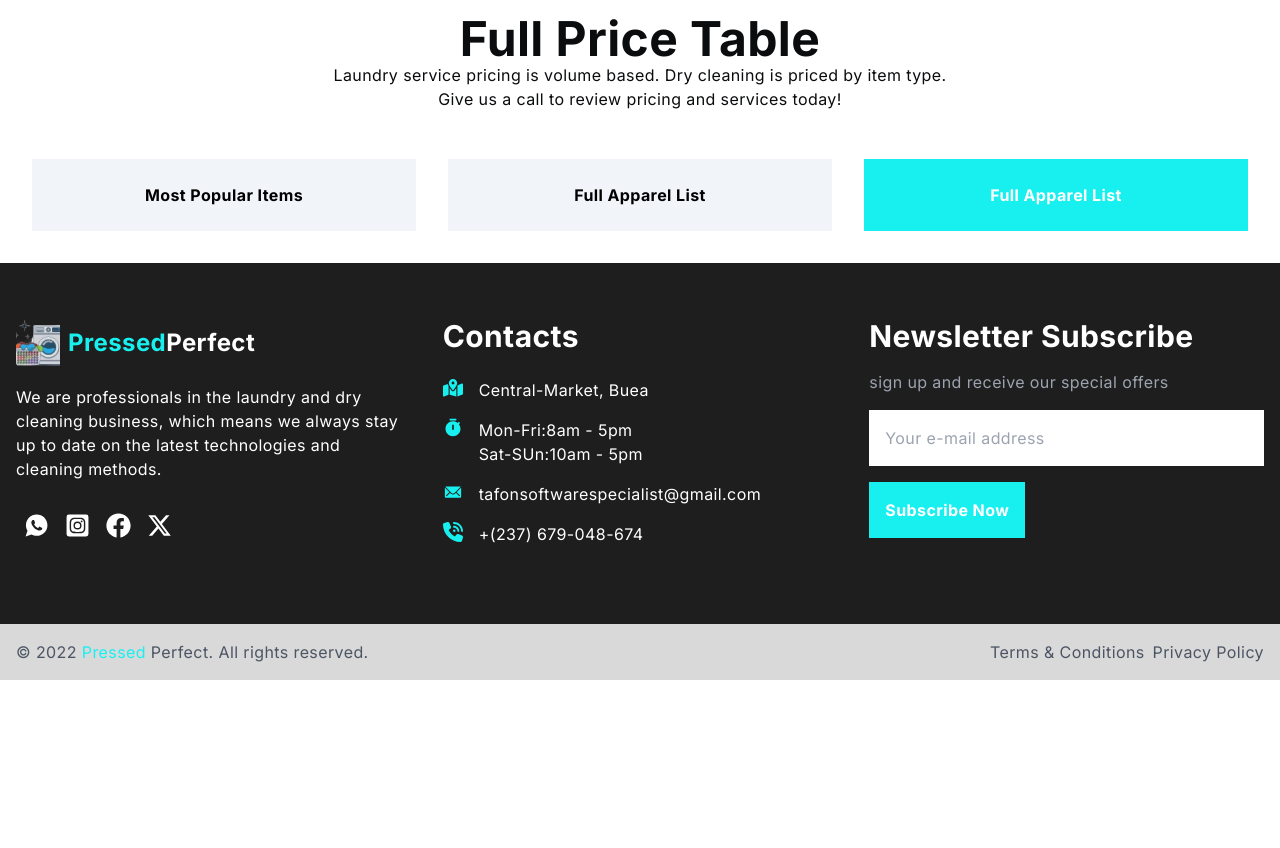
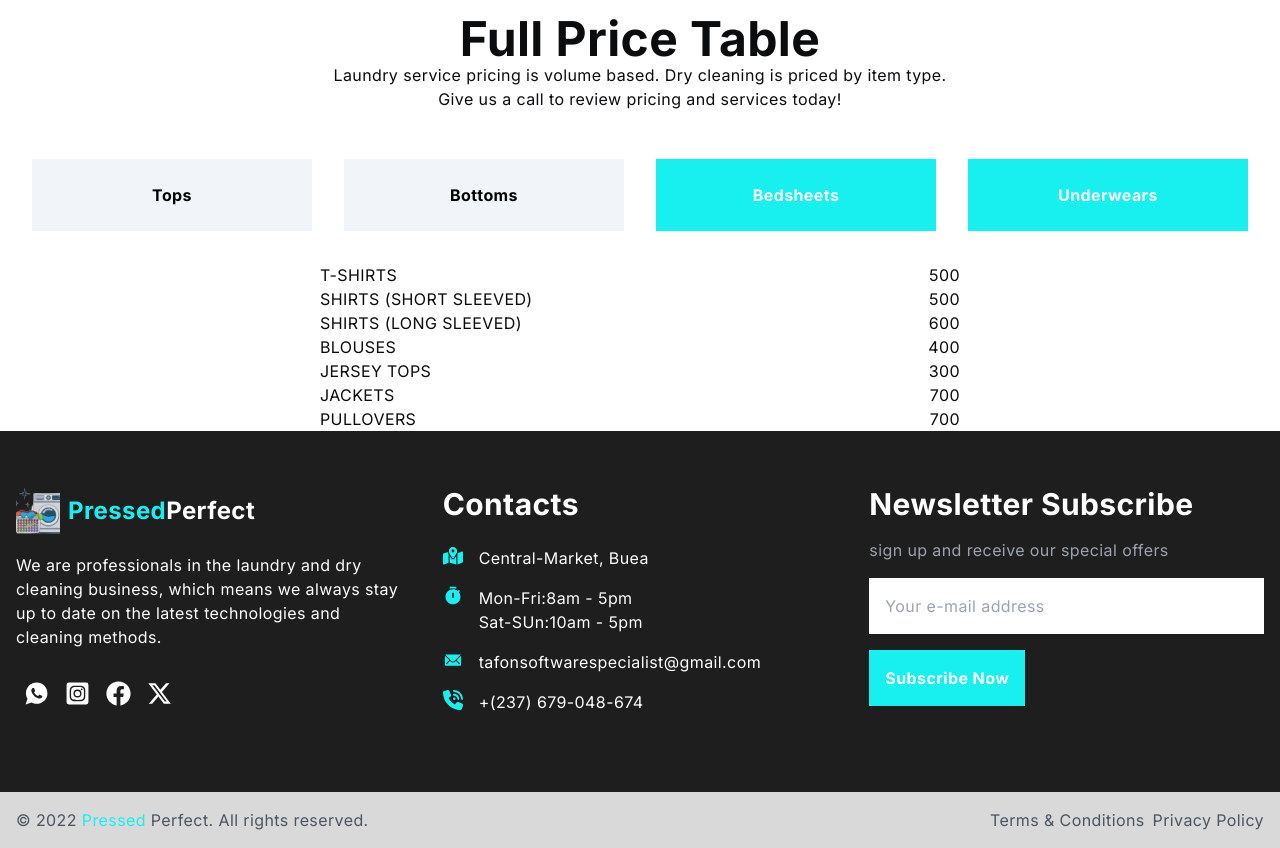
Before and after one commit to tafonhubertnwana/pressedLaundry, a Next.js app: page /price in a window 1280 px wide. Shown: the part 1180-2028 px from the top of the page. Before the commit the page ends 1860 px from the top, so only its background shows below. Built offline with nearby package versions, Linux system fonts and the light colour scheme.

Commit message:
creating the price list

```diff
--- a/app/about/page.tsx
+++ b/app/about/page.tsx
@@ -251,7 +251,7 @@ const About = () => {
               </div>
             </div>
           </div>
-          {/* <div>
+          <div>
             <div className="grid grid-cols-3 gap-8">
               <div className="flex flex-col items-center">
                 <div className='w-64 h-64 overflow-hidden rounded-full'>
@@ -287,8 +287,8 @@ const About = () => {
                 </div>
               </div>
             </div>
-          </div> */}
-          <TeamCarousel />
+          </div>
+          // {/* <TeamCarousel /> */}
         </div>
 
         {/* <TeamCarousel />  */}
--- a/app/price/page.tsx
+++ b/app/price/page.tsx
@@ -3,6 +3,7 @@ import PricePackage from '@/components/pricePackage'
 import Image from 'next/image'
 import banner from '@/public/assets/dst-bg-img.jpg'
 import Link from 'next/link'
+import Tops from '@/components/tops'
 
 const Price = () => {
   return (
@@ -23,11 +24,11 @@ const Price = () => {
             <span>Laundry service pricing is volume based. Dry cleaning is priced by item type. Give us a call to review pricing and services today!</span>
           </div>
         </div>
-        <div className="grid grid-cols-3 gap-8 p-8">
+        <div className="grid grid-cols-4 gap-8 p-8">
               <div className='bg-slate-100 w-full flex justify-center items-center'>
                 <Link href=''>
                   <button className='p-6 text-black font-bold flex items-center justify-center'>
-                    Most Popular Items
+                    Tops
                   </button>
                 </Link>
               </div>
@@ -35,7 +36,7 @@ const Price = () => {
               <div className='bg-slate-100 w-full flex justify-center items-center'>
                 <Link href=''>
                   <button className='p-6 text-black font-bold flex items-center justify-center'>
-                    Full Apparel List
+                    Bottoms
                   </button>
                 </Link>
               </div>
@@ -43,11 +44,19 @@ const Price = () => {
               <div className='bg-[#18F0F0] w-full flex justify-center items-center'>
                 <Link href=''>
                   <button className='p-6 text-white font-bold flex items-center justify-center'>
-                    Full Apparel List
+                    Bedsheets
+                  </button>
+                </Link>
+              </div>
+              <div className='bg-[#18F0F0] w-full flex justify-center items-center'>
+                <Link href=''>
+                  <button className='p-6 text-white font-bold flex items-center justify-center'>
+                    Underwears
                   </button>
                 </Link>
               </div>
             </div>
+            <Tops />
       </div>
 
     </>
--- /dev/null
+++ b/components/bedsheets.tsx
@@ -0,0 +1,44 @@
+import React from 'react'
+
+const Bedsheets = () => {
+  return (
+    <>
+    <div className="">
+      <div className="w-[50%] m-auto">
+      <div className="flex justify-between">
+        <div>SINGLE SHEET</div>
+        <div>600</div>
+      </div>
+      <div className="flex justify-between">
+        <div>PILLOW CASE</div>
+        <div>200</div>
+      </div>
+      <div className="flex justify-between">
+        <div>BEDSHEET SET (1 SHEET 2 PILLOW CASES)</div>
+        <div>1000</div>
+      </div>
+      <div className="flex justify-between">
+        <div>BEDSHEET SET (2 SHEET 2 PILLOW CASES)</div>
+        <div>2000</div>
+      </div>
+      <div className="flex justify-between">
+        <div>DOUVERTS</div>
+        <div>4500</div>
+      </div>
+      <div className="flex justify-between">
+        <div>BLANKETS</div>
+        <div>5000</div>
+      </div>
+
+
+      </div>
+
+
+
+
+    </div>
+    </>
+  )
+}
+
+export default Bedsheets
--- /dev/null
+++ b/components/bottoms.tsx
@@ -0,0 +1,40 @@
+import React from 'react'
+
+const Bottoms = () => {
+  return (
+    <>
+    <div className="">
+      <div className="w-[50%] m-auto">
+      <div className="flex justify-between">
+        <div>TROUSERS</div>
+        <div>600</div>
+      </div>
+      <div className="flex justify-between">
+        <div>JEANS</div>
+        <div>700</div>
+      </div>
+      <div className="flex justify-between">
+        <div>LEGGINGS</div>
+        <div>400</div>
+      </div>
+      <div className="flex justify-between">
+        <div>SHORT</div>
+        <div>400</div>
+      </div>
+      <div className="flex justify-between">
+        <div>JERSEY SHORTS</div>
+        <div>300</div>
+      </div>
+
+
+      </div>
+
+
+
+
+    </div>
+    </>
+  )
+}
+
+export default Bottoms
--- a/components/modal.tsx
+++ b/components/modal.tsx
@@ -67,11 +67,11 @@ const Modal: React.FC<ModalProps> = ({ isOpen, onClose }) => {
         >
           &times;
         </button>
-        <div className='py-8 mt-6'>
+        <div className='py-8 mt-4'>
           <h3>Schedule for PickUp</h3>
         </div>
         <form onSubmit={handleSubmit} className="space-y-4">
-          <div className="flex flex-col py-2">
+          <div className="flex flex-col ">
           <input
               id="name"
               name="name"
@@ -83,8 +83,8 @@ const Modal: React.FC<ModalProps> = ({ isOpen, onClose }) => {
               required
             />
           </div>
-          <div className="grid md:grid-cols-2 gap-4 w-full py-2">
-            <div className="flex flex-col py-2">
+          <div className="grid md:grid-cols-2 gap-4 w-full ">
+            <div className="flex flex-col ">
               <input
                 type="email"
                 name="email"
@@ -96,7 +96,7 @@ const Modal: React.FC<ModalProps> = ({ isOpen, onClose }) => {
                 required
               />
             </div>
-            <div className="flex flex-col py-2">
+            <div className="flex flex-col ">
               <input
                 type="tel"
                 name="phone"
@@ -108,7 +108,7 @@ const Modal: React.FC<ModalProps> = ({ isOpen, onClose }) => {
               />
             </div>
           </div>
-          <div className="flex flex-col py-2">
+          <div className="flex flex-col ">
             <input
               id="address"
               name="address"
@@ -120,7 +120,7 @@ const Modal: React.FC<ModalProps> = ({ isOpen, onClose }) => {
               required
             />
           </div>
-          <div className="flex flex-col py-2">
+          <div className="flex flex-col ">
             <select
               id="selectedItem"
               name="selectedItem"
@@ -136,7 +136,7 @@ const Modal: React.FC<ModalProps> = ({ isOpen, onClose }) => {
               <option value="Item 4">Shoe Washing</option>
             </select>
           </div>
-          <div className="flex flex-col py-2">
+          <div className="flex flex-col ">
             <input
               id="dateOfPickup"
               name="dateOfPickup"
@@ -148,7 +148,7 @@ const Modal: React.FC<ModalProps> = ({ isOpen, onClose }) => {
               required
             />
           </div>
-          <div className="flex flex-col py-2" >
+          <div className="flex flex-col " >
 
             <textarea
               id="comment"
@@ -161,7 +161,7 @@ const Modal: React.FC<ModalProps> = ({ isOpen, onClose }) => {
           </div>
           <button
             type="submit"
-            className="inline-flex justify-center py-2 px-4 border border-transparent rounded-md shadow-sm text-white bg-indigo-600 hover:bg-indigo-700 focus:outline-none focus:ring-2 focus:ring-offset-2 focus:ring-indigo-500"
+            className="inline-flex justify-center  p-4 border border-transparent rounded-md shadow-sm text-white bg-indigo-600 hover:bg-indigo-700 focus:outline-none focus:ring-2 focus:ring-offset-2 focus:ring-indigo-500"
           >
            Order Now
           </button>
--- /dev/null
+++ b/components/tops.tsx
@@ -0,0 +1,47 @@
+import React from 'react'
+
+const Tops = () => {
+  return (
+    <>
+    <div className="">
+      <div className="w-[50%] m-auto">
+      <div className="flex justify-between">
+        <div>T-SHIRTS</div>
+        <div>500</div>
+      </div>
+      <div className="flex justify-between">
+        <div>SHIRTS (SHORT SLEEVED)</div>
+        <div>500</div>
+      </div>
+      <div className="flex justify-between">
+        <div>SHIRTS (LONG SLEEVED)</div>
+        <div>600</div>
+      </div>
+      <div className="flex justify-between">
+        <div>BLOUSES</div>
+        <div>400</div>
+      </div>
+      <div className="flex justify-between">
+        <div>JERSEY TOPS</div>
+        <div>300</div>
+      </div>
+      <div className="flex justify-between">
+        <div>JACKETS</div>
+        <div>700</div>
+      </div>
+      <div className="flex justify-between">
+        <div>PULLOVERS</div>
+        <div>700</div>
+      </div>
+
+      </div>
+
+
+
+
+    </div>
+    </>
+  )
+}
+
+export default Tops
--- /dev/null
+++ b/components/underwears.tsx
@@ -0,0 +1,47 @@
+import React from 'react'
+
+const Underwears = () => {
+  return (
+    <>
+    <div className="">
+      <div className="w-[50%] m-auto">
+      <div className="flex justify-between">
+        <div>INNERWEARS</div>
+        <div>300</div>
+      </div>
+      <div className="flex justify-between">
+        <div>CHELEPS</div>
+        <div>300</div>
+      </div>
+      <div className="flex justify-between">
+        <div>PANTIES</div>
+        <div>300</div>
+      </div>
+      <div className="flex justify-between">
+        <div>BLOUSES</div>
+        <div>400</div>
+      </div>
+      <div className="flex justify-between">
+        <div>JERSEY TOPS</div>
+        <div>300</div>
+      </div>
+      <div className="flex justify-between">
+        <div>JACKETS</div>
+        <div>700</div>
+      </div>
+      <div className="flex justify-between">
+        <div>PULLOVERS</div>
+        <div>700</div>
+      </div>
+
+      </div>
+
+
+
+
+    </div>
+    </>
+  )
+}
+
+export default Underwears
```
Also changed, not shown: components/priceItems.tsx (added).
